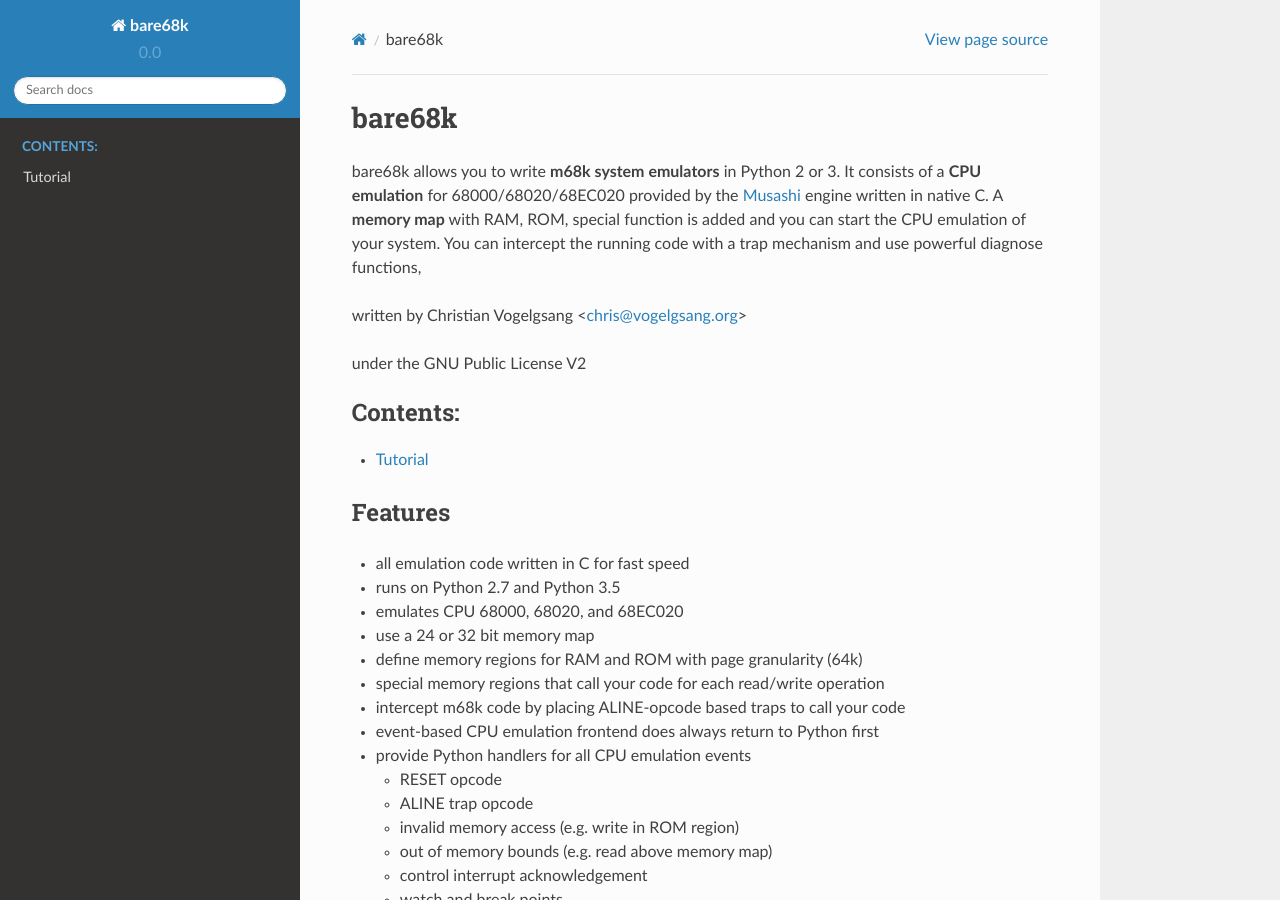
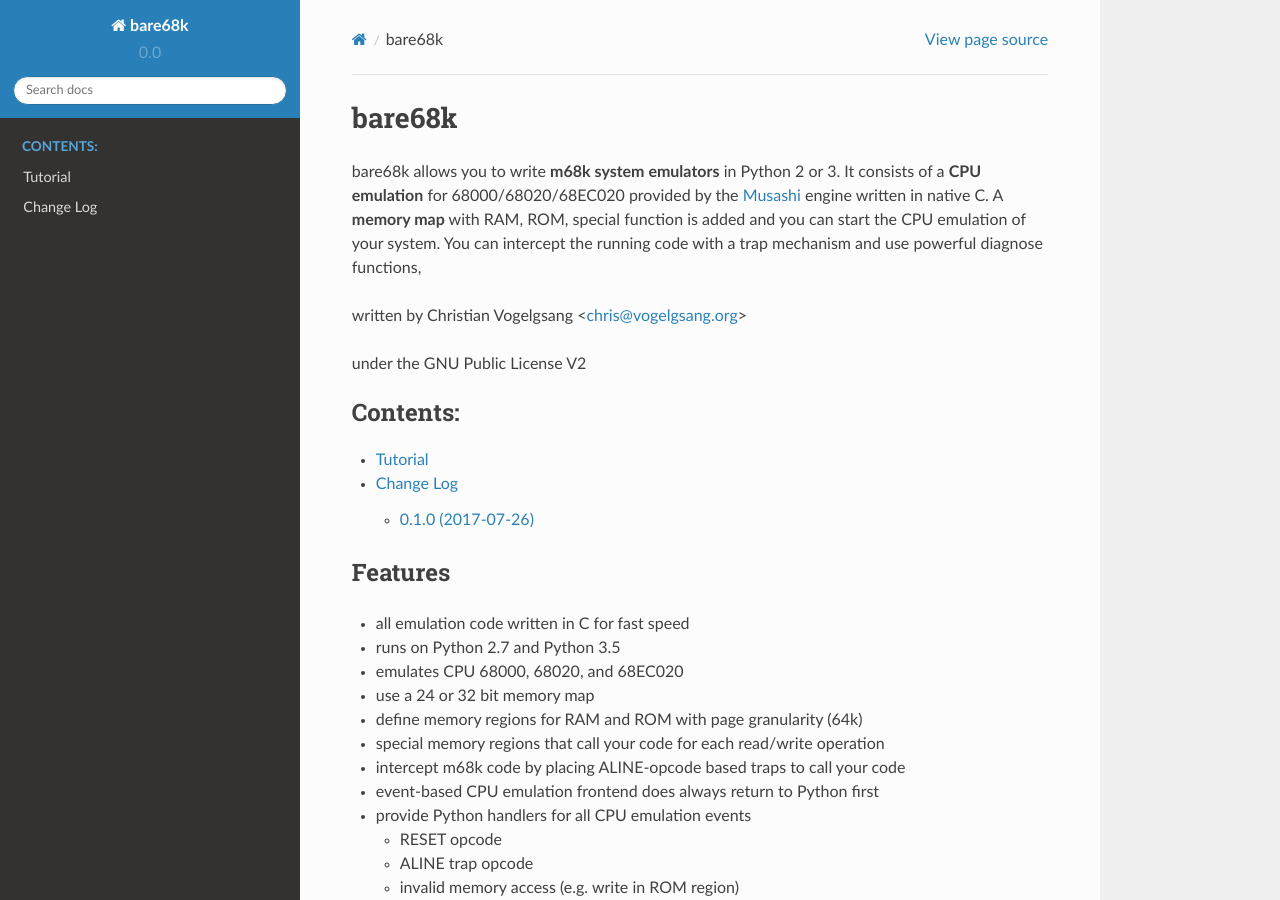
Before and after one commit to cnvogelg/bare68k, a Sphinx documentation site: the page built from docs/index.rst, in a window 1280 px wide and 900 px high. Built offline with Sphinx 7.4.7 and the Read the Docs theme 2.0.0, drawn with Linux system fonts in a browser that asks for light colours.

Commit message:
added changelog and req-dev

```diff
--- /dev/null
+++ b/CHANGELOG.rst
@@ -0,0 +1,10 @@
+Change Log
+==========
+
+`0.1.0`_ (2017-07-26)
+---------------------
+
+* First public release
+
+
+.. _0.1.0: https://github.com/cnvogelg/bare68k/tree/v0.1.0
--- a/bare68k/__init__.py
+++ b/bare68k/__init__.py
@@ -6,7 +6,7 @@ from . import runtime
 from . import api
 from . import debug
 
-__version__ = '0.1.0'
+__version__ = '0.1.1'
 
 __all__ = ['CPUConfig', 'MemoryConfig', 'RunConfig', 'Runtime',
            'runtime', 'api', 'debug']
--- /dev/null
+++ b/docs/changelog.rst
@@ -0,0 +1 @@
+.. include:: ../CHANGELOG.rst
--- a/docs/index.rst
+++ b/docs/index.rst
@@ -19,6 +19,7 @@ under the GNU Public License V2
    :caption: Contents:
 
    tutorial
+   changelog
 
 Features
 --------
```
Also changed, not shown: requirements-dev.txt (added, +10 -0 lines), 2 other files.
